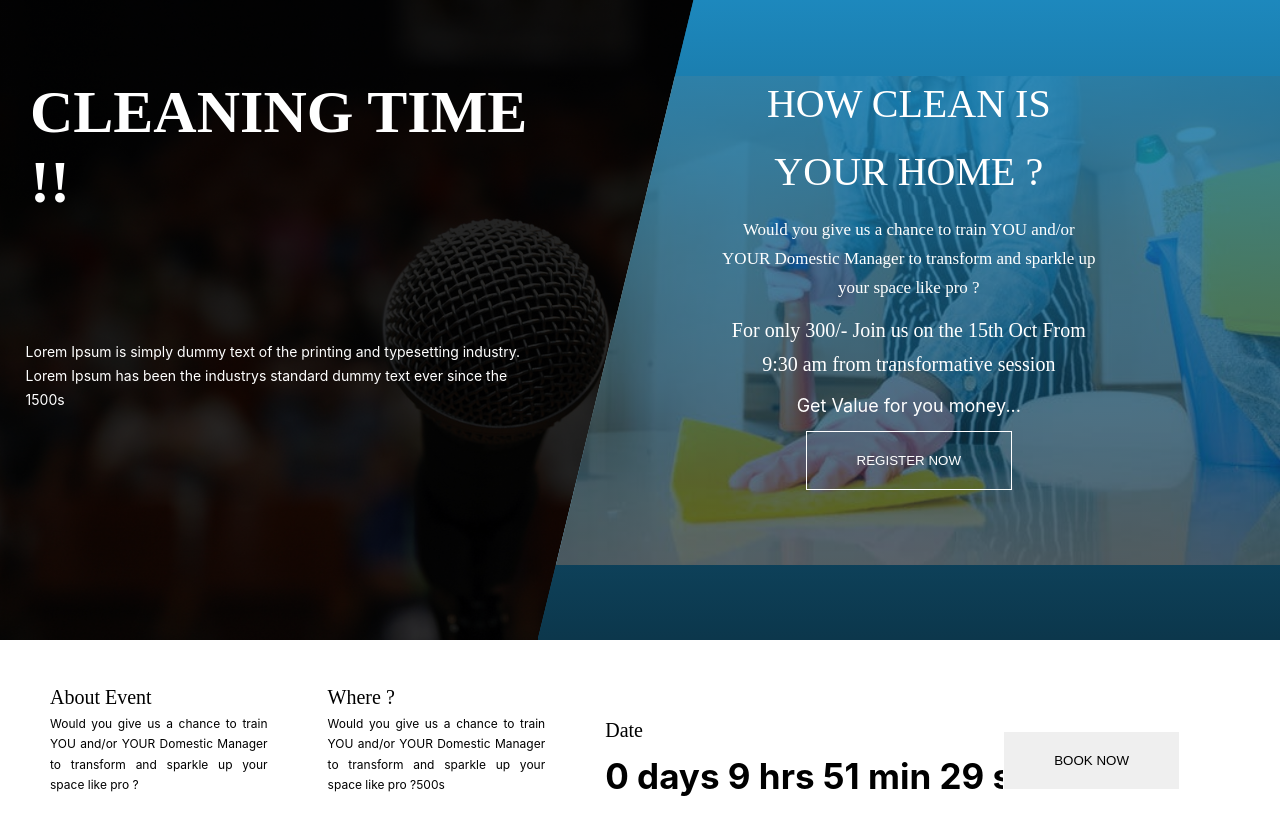
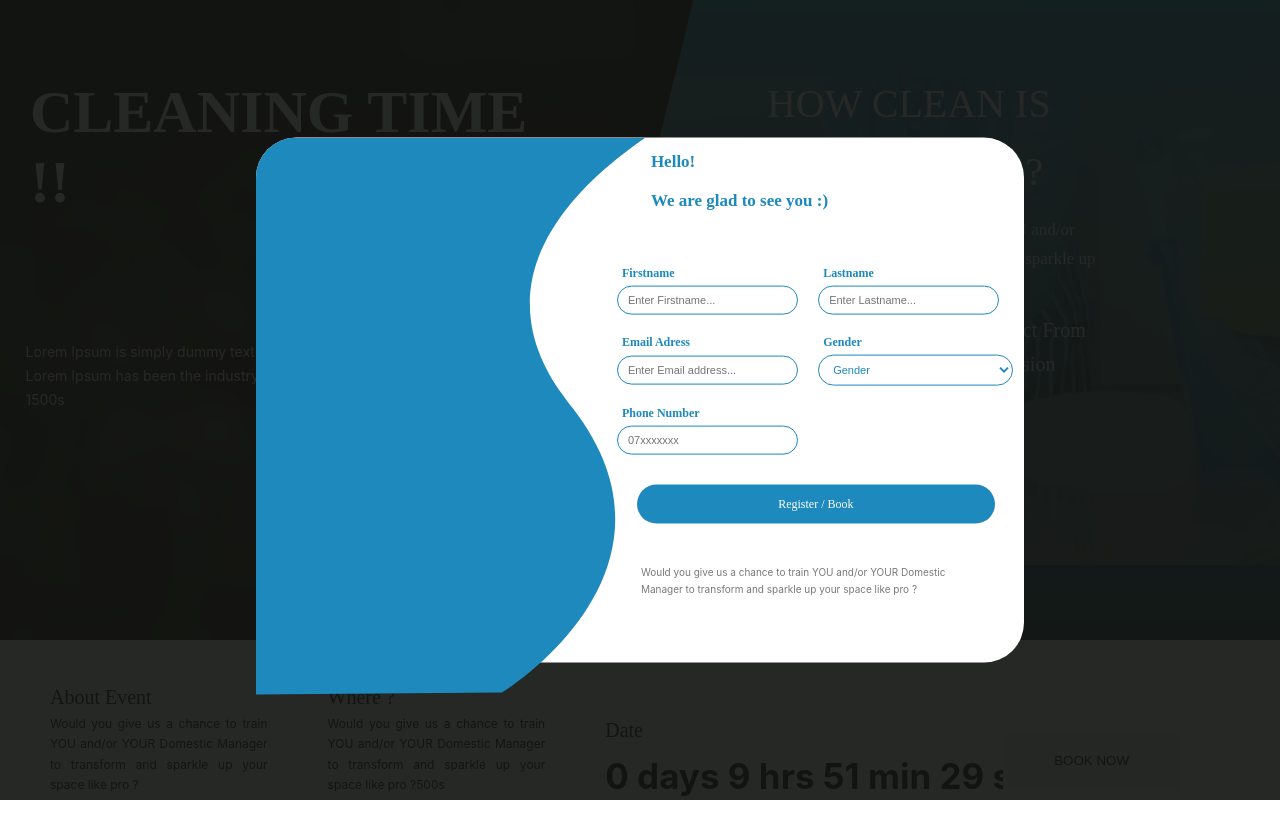
Before and after one commit to KunziKurr/talk-event, a Next.js app: page / in a window 1280 px wide. Both pictures are taken after a click on the button "REGISTER NOW". Shown: the top 838 px of the page. Built offline with nearby package versions, Linux system fonts and the light colour scheme; a web font is replaced by a local one.

Commit message:
Form handler Fix

```diff
--- a/pages/FormPopup.js
+++ b/pages/FormPopup.js
@@ -6,66 +6,6 @@ import useHook from './hook';
 export default function Formpopup() {
   const {handleClick,isActive, setActive} = useHook();
     return(
-    <div  className="form_popup " id={isActive ? "hidden" : "active"}>
-            <div className="form_popup_container">
-                <div className="form_popup_container_wrapper">
-                    <div className="form_popup_container_wrapper_side_1">
 
-                    </div>
-                    <div className="form_popup_container_wrapper_side_2">
-                        <span className="form_popup_container_wrapper_side_2_hello">
-                            Hello!
-                        </span>
-                        <span className="form_popup_container_wrapper_side_2_hello1">
-                            We are glad to see you :)
-                            </span>
-                            <form className="form_popup_container_wrapper_side_2_form" >
-                                <label className="form_popup_container_wrapper_side_2_label fidst">Firstname</label>
-                                <input type="text" placeholder="Enter Firstname..." name="fullname" className="form_popup_container_wrapper_side_2_input fdirst" />
-
-                                <label className="form_popup_container_wrapper_side_2_label">Lastname</label>
-                                <input type="text" placeholder="Enter Lastname..." name="fullname" className="form_popup_container_wrapper_side_2_input" />
-                                <br></br>
-                                <label className="form_popup_container_wrapper_side_2_label">Email Adress</label>
-                                <input type="email" placeholder="Enter Email address..." name="fullname" className="form_popup_container_wrapper_side_2_input" />
-
-                                <label className="form_popup_container_wrapper_side_2_label">Gender</label>
-                                <select className="form_popup_container_wrapper_side_2_select">
-                                    <option value>Gender</option>
-                                    <option value="male">Male</option>
-                                    <option value="female">Female</option>
-                                </select>
-                                <br></br>
-                                <label className="form_popup_container_wrapper_side_2_label ladst">Phone Number</label>
-                                <input type="text" placeholder="07xxxxxxx" name="phone_number" className="form_popup_container_wrapper_side_2_input ladst" />
-                                <button className="form_popup_container_wrapper_side_2_btn"> Register / Book </button>
-
-                            </form>
-                            <div className="form_popup_container_wrapper_footer">
-                            Would you give us a chance to train YOU and/or YOUR Domestic
-                          Manager to transform and sparkle up your space like pro ?
-                            </div>
-
-                            <div className="form_popup_container_wrapper_sub hidden_inn " className={isActive ? "hidden" : "active"}>
-                                <div className="form_popup_container_wrapper_sub_wrapper">
-                                    <h1 className="form_popup_container_wrapper_sub_wrapper_h1">Proceed to Payment</h1>
-
-                                    <p className="form_popup_container_wrapper_sub_wrapper_span">
-                                        Would you give us a chance to train YOU and/or YOUR Domestic
-                                        Manager to transform and sparkle up your space like pro ?
-                                    </p>
-                                    <form>
-                                    <label className="form_popup_container_wrapper_side_2_label ladst">Phone Number</label>
-                                <input type="text" placeholder="07xxxxxxx" name="phone_number" className="form_popup_container_wrapper_side_2_input ladst" />
-                                <button className="form_popup_container_wrapper_side_2_btn"> Register / Book </button>
-
-                                    </form>
-                                </div>
-                            </div>
-
-                    </div>
-                </div>
-        </div>
-    </div>
     )
 }
--- a/pages/Landing.js
+++ b/pages/Landing.js
@@ -1,7 +1,7 @@
 import Head from 'next/head'
 import Image from 'next/image'
 import { useState,useRef, useEffect } from "react";
-import Formpopup from './FormPopup';
+// import Formpopup from './FormPopup';
 import useHook from './hook';
 
 function Countet() {
@@ -49,12 +49,12 @@ function Countet() {
 }
 
 export default function Landing() {
-  const {handleClick,isActive, setActive} = useHook();
-
+  const {handleClick,isActive, setActive ,handleFormClick,hiddenClass, setActiveClass} = useHook();
+  let linker = "hidden";
   return (
     <div>
         <div className="landing" >
-            <section className="landing_seaction_1">
+            <section className={`landing_seaction_1 ${isActive ? "danger" : "hidden"}`}>
             {/* <video autoPlay muted loop className="V">
               <source src="../assets/video/Vid1.mp4" type="video/mp4"/>
             </video> */}
@@ -75,7 +75,6 @@ export default function Landing() {
                     </div>
             </section>
             <section className= "landing_section_2">
-              <div className={isActive ? "hidden" : "active"}></div>
 
             <div className="landing_section_2_wrapper_1">
             <span className="landing_section_2_wrapper_1_heading"> About Event </span>
@@ -104,7 +103,67 @@ export default function Landing() {
 
             </section>
         </div>
-        <Formpopup />/
+         <div  className="form_popup " id={isActive ? "danger" : "hidden"}>
+            <div className="form_popup_container">
+                <div className="form_popup_container_wrapper">
+                    <div className="form_popup_container_wrapper_side_1">
+
+                    </div>
+                    <div className="form_popup_container_wrapper_side_2">
+                        <span className="form_popup_container_wrapper_side_2_hello">
+                            Hello!
+                        </span>
+                        <span className="form_popup_container_wrapper_side_2_hello1">
+                            We are glad to see you :)
+                            </span>
+                            <form className="form_popup_container_wrapper_side_2_form" >
+                                <label className="form_popup_container_wrapper_side_2_label fidst">Firstname</label>
+                                <input type="text" placeholder="Enter Firstname..." name="fullname" className="form_popup_container_wrapper_side_2_input fdirst" />
+
+                                <label className="form_popup_container_wrapper_side_2_label">Lastname</label>
+                                <input type="text" placeholder="Enter Lastname..." name="fullname" className="form_popup_container_wrapper_side_2_input" />
+                                <br></br>
+                                <label className="form_popup_container_wrapper_side_2_label">Email Adress</label>
+                                <input type="email" placeholder="Enter Email address..." name="fullname" className="form_popup_container_wrapper_side_2_input" />
+
+                                <label className="form_popup_container_wrapper_side_2_label">Gender</label>
+                                <select className="form_popup_container_wrapper_side_2_select">
+                                    <option value>Gender</option>
+                                    <option value="male">Male</option>
+                                    <option value="female">Female</option>
+                                </select>
+                                <br></br>
+                                <label className="form_popup_container_wrapper_side_2_label ladst">Phone Number</label>
+                                <input type="text" placeholder="07xxxxxxx" name="phone_number" className="form_popup_container_wrapper_side_2_input ladst" />
+                                <button className="form_popup_container_wrapper_side_2_btn" onClick={handleFormClick}> Register / Book </button>
+
+                            </form>
+                            <div className="form_popup_container_wrapper_footer">
+                            Would you give us a chance to train YOU and/or YOUR Domestic
+                          Manager to transform and sparkle up your space like pro ?
+                            </div>
+
+                            <div className="form_popup_container_wrapper_sub"  id={hiddenClass ? "danger" : "hidden"}>
+                                <div className="form_popup_container_wrapper_sub_wrapper">
+                                    <h1 className="form_popup_container_wrapper_sub_wrapper_h1">Proceed to Payment</h1>
+
+                                    <p className="form_popup_container_wrapper_sub_wrapper_span">
+                                        Would you give us a chance to train YOU and/or YOUR Domestic
+                                        Manager to transform and sparkle up your space like pro ?
+                                    </p>
+                                    <form>
+                                    <label className="form_popup_container_wrapper_side_2_label ladst">Phone Number</label>
+                                <input type="text" placeholder="07xxxxxxx" name="phone_number" className="form_popup_container_wrapper_side_2_input ladst" />
+                                <button className="form_popup_container_wrapper_side_2_btn"> Register / Book </button>
+
+                                    </form>
+                                </div>
+                            </div>
+
+                    </div>
+                </div>
+        </div>
+    </div>
     </div>
 
   )
--- a/pages/hook.js
+++ b/pages/hook.js
@@ -1,11 +1,18 @@
 import { useState,useRef } from "react";
 
-const useHook = (handleClick) =>{
-    const [isActive, setActive] = useState("hidden");
+const useHook = (handleClick, handleFormClick) =>{
+    const [isActive, setActive] = useState(false);
      handleClick = () =>{
         setActive(!isActive);
-        console.log('Button Clickd');
+
+        console.log(isActive);
       }
-return {handleClick, isActive, setActive}
+      const [hiddenClass, setActiveClass] = useState(false);
+      handleFormClick = (e) =>{
+         setActiveClass(!hiddenClass);
+        console.log("Form Handled");
+        e.preventDefault();
+      }
+return {handleClick, isActive, setActive, handleFormClick,hiddenClass, setActiveClass }
 }
 export default useHook;
```
Also changed, not shown: 1 other file (tests, documents, lock files or other folders).
